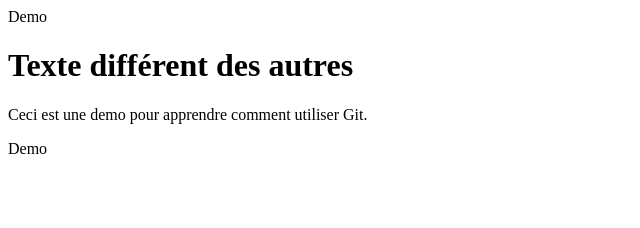
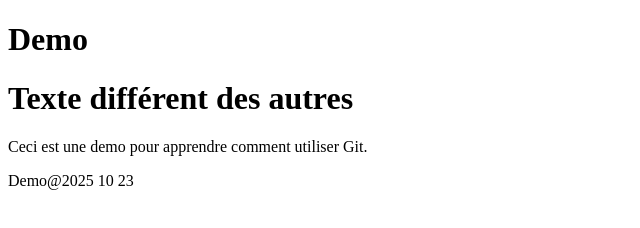
Before and after one commit to Dara-Rene/demo-git-2539590, a plain HTML site: page index.html in a window 1280 px wide. Shown: the whole page, without its empty margins (0-640 px from the left). Drawn offline with Linux system fonts and the light colour scheme.

Commit message:
deuxieme commit

```diff
--- a/index.html
+++ b/index.html
@@ -7,7 +7,7 @@
 </head>
 <body>
     <header>
-        Demo
+        <h1>Demo</h1>
     </header>
 
     <main>
@@ -16,7 +16,7 @@
     </main>
 
     <footer>
-        Demo
+        Demo@2025 10 23
     </footer>
 </body>
 </html>
```
